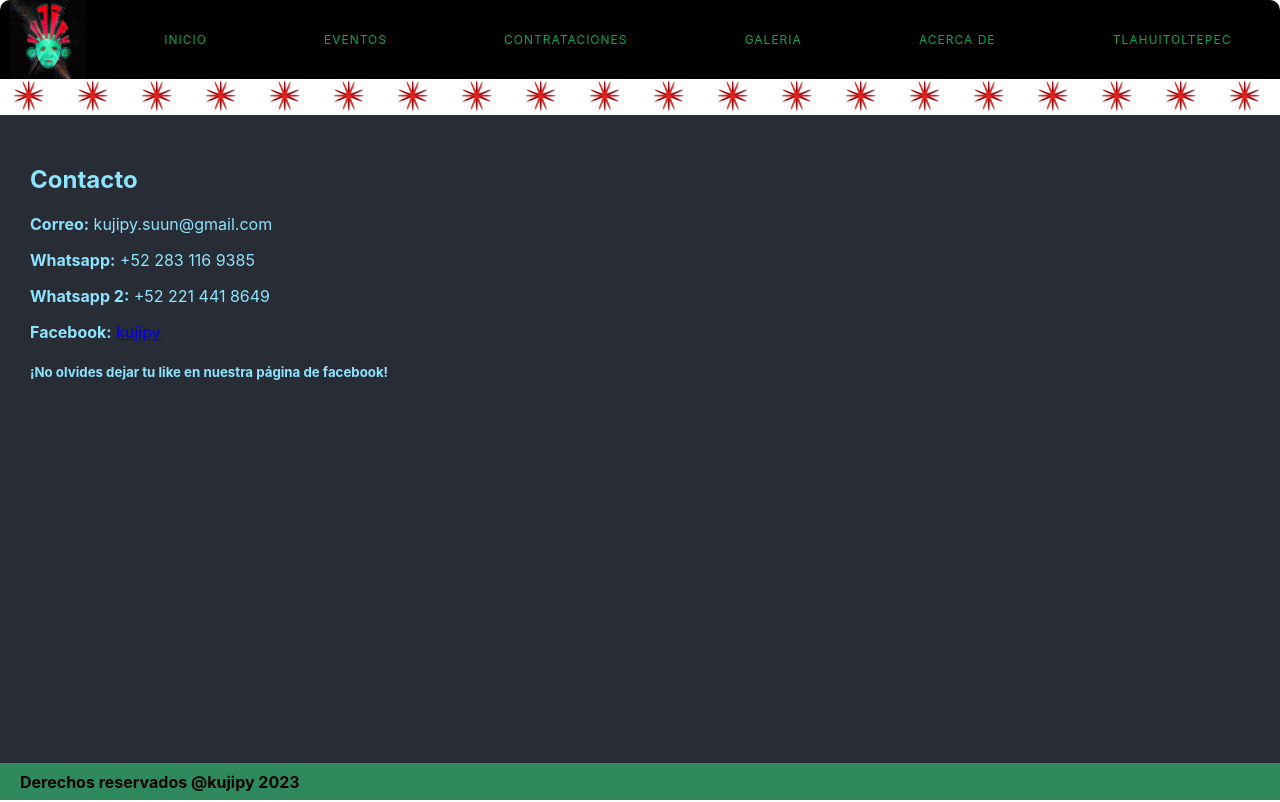
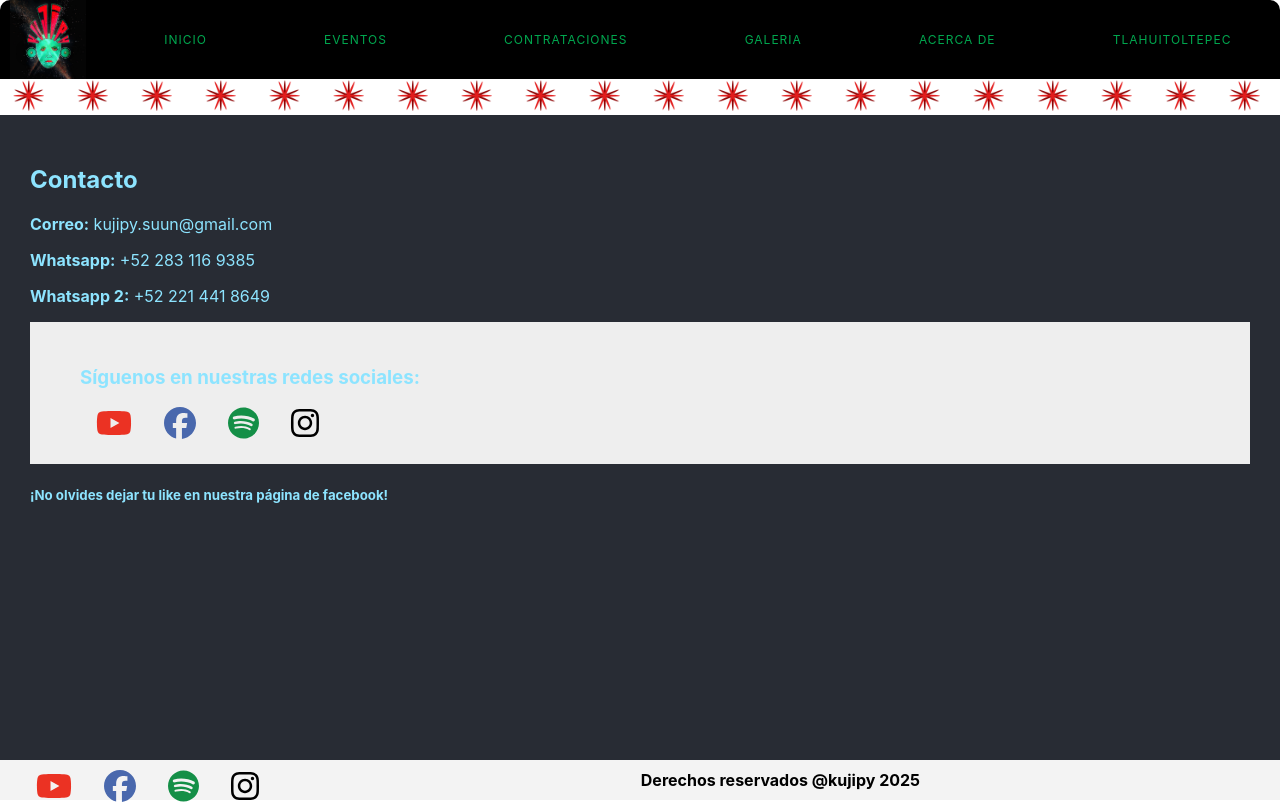
Before and after one commit to kamjotpetjaay/Kujipy_Web, a React (Create React App) app in the folder webpage/: page /hiring in a window 1280 px wide. Built offline with nearby package versions, Linux system fonts and the light colour scheme.

Commit message:
updating links to social media

```diff
--- a/webpage/package.json
+++ b/webpage/package.json
@@ -4,6 +4,9 @@
   "homepage": "http://kujipy.com",
   "private": true,
   "dependencies": {
+    "@fortawesome/fontawesome-svg-core": "^6.7.2",
+    "@fortawesome/free-brands-svg-icons": "^6.7.2",
+    "@fortawesome/react-fontawesome": "^0.2.2",
     "@testing-library/jest-dom": "^5.17.0",
     "@testing-library/react": "^13.4.0",
     "@testing-library/user-event": "^13.5.0",
@@ -13,6 +16,7 @@
     "@types/react-dom": "^18.2.7",
     "react": "^18.2.0",
     "react-dom": "^18.2.0",
+    "react-fontawesome": "^1.7.1",
     "react-router-dom": "^6.15.0",
     "react-scripts": "^5.0.1",
     "react-sound": "^1.2.0",
@@ -45,9 +49,9 @@
     ]
   },
   "devDependencies": {
+    "@babel/plugin-transform-private-methods": "^7.22.5",
     "@types/enzyme": "^3.10.13",
     "@types/react-sound": "^1.2.3",
-    "@babel/plugin-transform-private-methods": "^7.22.5",
     "eslint-plugin-storybook": "^0.6.13",
     "prop-types": "^15.8.1",
     "webpack": "^5.88.2"
--- a/webpage/src/App.css
+++ b/webpage/src/App.css
@@ -33,14 +33,30 @@
 
 .FootPage{
   height: 5%;
-  display: flex;
   align-items: center;
-  background-color: #2e8a5c;
+  background-color: #f3f3f3;
 }
 
 .FootPageText {
+  margin-top: 10px;
+  margin-bottom: 10px;
   display: flex;
+  flex-direction: row;
   margin-left: 20px;
+  width: 97%;
+}
+
+.social-media-container-footer {
+  right: 10px;
+  width: 50%;
+}
+
+.derechos {
+  width: 50%;
+  align-items: flex-end;
+}
+.derechos.b {
+  float: right;
 }
 
 /* .logo-kujipy {
--- a/webpage/src/App.tsx
+++ b/webpage/src/App.tsx
@@ -10,6 +10,13 @@ import Galery from './galery/galery';
 import xaam from './assets/Xaam.png';
 import KujipySchema from './schema_markup/KujipySchema';
 import Tlahuitoltepec from './tlahuitoltepec/tlahuitoltepec';
+import { FontAwesomeIcon } from "@fortawesome/react-fontawesome";
+import {
+    faYoutube,
+    faFacebook,
+    faSpotify,
+    faInstagram
+  } from "@fortawesome/free-brands-svg-icons";
 
 function NoMatch() {
   return (
@@ -43,7 +50,28 @@ function App() {
           <Route path="*" element={<NoMatch />} />
         </Routes>
         <div className='FootPage'>
-          <div className='FootPageText'> <b>Derechos reservados @kujipy 2023</b></div>
+          <div className='FootPageText'>
+            <div className='social-media-container-footer'>
+              <a href="https://www.youtube.com/@kujipyoficial8421"
+                        className="youtube social">
+                        <FontAwesomeIcon icon={faYoutube} size="2x" />
+                    </a>
+                    <a href="https://www.facebook.com/kujipy"
+                        className="facebook social">
+                        <FontAwesomeIcon icon={faFacebook} size="2x" />
+                    </a>
+                    <a href="https://open.spotify.com/intl-es/artist/3tDuuuTkPprgYHtL7QsvXs?si=3TNj5zmNSXmqsO4mMHPwiQ" className="spotify social">
+                        <FontAwesomeIcon icon={faSpotify} size="2x" />
+                    </a>
+                    <a href="https://www.instagram.com/kujipy"
+                        className="instagram social">
+                        <FontAwesomeIcon icon={faInstagram} size="2x" />
+                    </a>
+            </div>
+            <div className='derechos'>
+              <b>Derechos reservados @kujipy 2025</b>
+            </div>
+            </div>
         </div>
       </div>
       <KujipySchema/>
--- a/webpage/src/components/ImageSlider/ImageSlider.tsx
+++ b/webpage/src/components/ImageSlider/ImageSlider.tsx
@@ -54,7 +54,7 @@ const ImageSlider = ({galeriaImagenes}: ImageSliderProps) => {
          if(timeoutId) {
             clearTimeout(timeoutId);
          }
-         timeoutId = setTimeout(showSlides, 5000); // Change image every 5 seconds
+         timeoutId = setTimeout(showSlides, 20000); // Change image every 20 seconds
       }
 
    }
--- a/webpage/src/events/events.tsx
+++ b/webpage/src/events/events.tsx
@@ -1,13 +1,35 @@
 import "./events.css"
 import eventoDiciembre2023 from '../assets/eventoDiciembre2023.jpg';
 import eventoAgosto2024 from '../assets/eventoAgosto2024.jpg'
+import eventoEnero2025 from '../assets/eventoEnero2025.jpg'
 
 const Events = () => {
 
     const newEvents = () =>{
         return (
+            <div>
+                <h2>
+                    Kujipy en concierto en Comiteam
+                </h2>
+                <h3>
+                    Oaxaca city
+                </h3>
+                <h3>Donde?
+                    <br></br>
+                Primera privada de Guadalupe Victoria #106, Oaxaca. Por el barrio del Exmarquezado en Comitiva Patronal de la Imagen
+                </h3>
+                <h3>
+                    25 de Enero 2025
+                </h3>
 
+                <img src={eventoEnero2025} id={"eventoEnero2025"} alt={"eventoEnero2025"} width="100%"></img>
+            </div>
+        )
+    }
+    const eventsPast = () =>{
+        return (
             <div>
+                <div className="past1">
                 <h2>
                     Kujipy en el concierto “Niman Axkan (Ahora mismo en náhuatl)”
                 </h2>
@@ -20,12 +42,7 @@ const Events = () => {
 
                 <img src={eventoAgosto2024} id={"eventoAgosto2024"} alt={"eventoAgosto2024"} width="100%"></img>
             </div>
-        )
-    }
-    const eventsPast = () =>{
-        return (
-            <div className="past1">
-                <div>
+                <div className="past2">
                     <h2>
                         ¡Festival KOJKP JÄÄ'Y: Celebrando en Honor a la Virgen de Guadalupe en Santa Maria Tlahuitoltepec!
                     </h2>
@@ -52,7 +69,7 @@ const Events = () => {
 
                 </div>
 
-            <div className="past2">
+                <div className="past3">
                     <h2>
                         ¡No te Pierdas el Espectacular Encuentro Musical con Kujipy!
                     </h2>
@@ -82,6 +99,9 @@ const Events = () => {
                     <div className="Events-new">
                         {newEvents()}
                     </div>
+                    <hr></hr>
+                    <hr></hr>
+                    <hr></hr>
                     <div className="Event-title">EVENTOS PASADOS:</div>
                     <div className="Events-past">
                         {eventsPast()}
--- a/webpage/src/galery/galery.css
+++ b/webpage/src/galery/galery.css
@@ -7,7 +7,7 @@
     width: 100%;
     height: 100%;
     object-fit:contain;
-    background-color: darkslateblue;
+    background-color: rgb(0, 0, 0);
 }
 
 .galeria-container {
@@ -81,11 +81,23 @@
 .flecha-izquierda {
     width: 95%;
     cursor: pointer;
-    background-color: chocolate;
+    background-color: rgb(255, 255, 255);
 }
 
 .flecha-derecha {
     width: 95%;
     cursor: pointer;
-    background-color: chocolate;
+    background-color: rgb(255, 255, 255);
 }
+
+.flecha-derecha:hover {
+    color: blue;
+    transform: translateX(3px);
+
+}
+
+.flecha-izquierda:hover {
+    color: blue !important;
+    transform: translateX(-3px);
+
+}
--- a/webpage/src/galery/galery.tsx
+++ b/webpage/src/galery/galery.tsx
@@ -1,6 +1,7 @@
-import Sound from 'react-sound';
-import baltipstySound from '../assets/fondoKujipy.mp3';
-import { useEffect, useState } from 'react';
+import React from 'react';
+/* import Sound from 'react-sound';
+import baltipstySound from '../assets/fondoKujipy.mp3';*/
+import { useState } from 'react';
 import Images from './images'
 import './galery.css'
 import useModal from '../hooks/useModal';
@@ -8,21 +9,21 @@ import ModalImage from './modal-image';
 import { ImagenType } from '../components/Slider/Slider';
 
 
-enum SOUNDSTATUS {
+/* enum SOUNDSTATUS {
     PLAYING = 'PLAYING',
     STOPPED = 'STOPPED',
     PAUSED = 'PAUSED'
 }
-
+ */
 const Galery = () =>{
 
-    const [isPlaying, setIsPlaying] = useState<boolean>(false)
+    //const [isPlaying, setIsPlaying] = useState<boolean>(false)
     const { isOpen, toggle } = useModal();
     const [actualImage, setActualImage] = useState<ImagenType>()
 
-    useEffect(() => {
+    /* useEffect(() => {
         setIsPlaying(true)
-      },[]);
+      },[]);  */
 
     const openFullscreenModal =  (item: ImagenType) =>{
         console.log("entra en open full screen modal")
@@ -46,6 +47,7 @@ const Galery = () =>{
                         {
                             Images.map( item => (
                                 <img
+                                key={item.text}
                                 className="img-galeria"
                                 src={item.src} id={item.text} alt={item.text} onClick={() => openFullscreenModal(item)}></img>
                             )
@@ -56,13 +58,13 @@ const Galery = () =>{
                 </div>
                 <ModalImage isOpen={isOpen} toggle={toggle} image={actualImage} images={Images} closeModal={closeFullScreenModal}></ModalImage>
             </div>
-            <Sound
+            {/* <Sound
                 url={baltipstySound}
                 playStatus={ isPlaying ? SOUNDSTATUS.PLAYING: SOUNDSTATUS.STOPPED}
                 autoLoad={true}
                 loop={true}
                 volume={50}
-            />
+            /> */}
         </div>
     )
 }
--- a/webpage/src/hiring/hiring.css
+++ b/webpage/src/hiring/hiring.css
@@ -0,0 +1,34 @@
+.social-container {
+    background: #eee;
+    padding: 25px 50px;
+}
+
+a.social {
+    margin: 0 1rem;
+    transition: transform 250ms;
+    display: inline-block;
+  }
+
+  a.social:hover {
+    transform: translateY(-2px);
+  }
+
+  a.youtube {
+    color: #eb3223;
+  }
+
+  a.facebook {
+    color: #4968ad;
+  }
+
+  a.twitter {
+    color: #49a1eb;
+  }
+
+  a.spotify {
+    color: #148f47;
+  }
+
+  a.instagram {
+    color: black;
+  }
--- a/webpage/src/hiring/hiring.tsx
+++ b/webpage/src/hiring/hiring.tsx
@@ -1,4 +1,11 @@
 import "./hiring.css"
+import { FontAwesomeIcon } from "@fortawesome/react-fontawesome";
+import {
+    faYoutube,
+    faFacebook,
+    faSpotify,
+    faInstagram
+  } from "@fortawesome/free-brands-svg-icons";
 
 const Hiring = () => {
 
@@ -17,9 +24,25 @@ const Hiring = () => {
                 <p>
                     <b>Whatsapp 2:</b> +52 221 441 8649
                 </p>
-                <p>
-                    <b>Facebook:</b> <a href="https://www.facebook.com/kujipy" target="_blank" >kujipy</a>
-                </p>
+
+                <div className="social-container">
+                    <h3>Síguenos en nuestras redes sociales:</h3>
+                    <a href="https://www.youtube.com/@kujipyoficial8421"
+                        className="youtube social">
+                        <FontAwesomeIcon icon={faYoutube} size="2x" />
+                    </a>
+                    <a href="https://www.facebook.com/kujipy"
+                        className="facebook social">
+                        <FontAwesomeIcon icon={faFacebook} size="2x" />
+                    </a>
+                    <a href="https://open.spotify.com/intl-es/artist/3tDuuuTkPprgYHtL7QsvXs?si=3TNj5zmNSXmqsO4mMHPwiQ" className="spotify social">
+                        <FontAwesomeIcon icon={faSpotify} size="2x" />
+                    </a>
+                    <a href="https://www.instagram.com/kujipy"
+                        className="instagram social">
+                        <FontAwesomeIcon icon={faInstagram} size="2x" />
+                    </a>
+                </div>
 
                 <h5>
                     ¡No olvides dejar tu like en nuestra página de facebook!
--- a/webpage/src/schema_markup/KujipySchema.tsx
+++ b/webpage/src/schema_markup/KujipySchema.tsx
@@ -42,7 +42,7 @@ const KujipySchema = () => {
       "priceCurrency": "MXN",
       "availability": "https://schema.org/InStock"
     }, */
-    "keywords": ["FestivalKojpkJaay", "Música", "Cultura", "VirgenDeGuadalupe", "SantaMariaTlahuitoltepec", "kujipy", "LosPream", "Tepachy"]
+    "keywords": ["FestivalKojpkJaay", "Música", "Cultura", "VirgenDeGuadalupe", "SantaMariaTlahuitoltepec", "kujipy", "LosPream", "Tepachy", "Tlahuitoltepec", "Ojitos YY", "Yessi gomez", "Zempoal", "xaam"]
   };
 
   return (
```
Also changed, not shown: webpage/src/assets/eventoEnero2025.jpg (added), 1 other file (tests, documents, lock files or other folders). Lines whose indentation alone changed are shown as unchanged.
